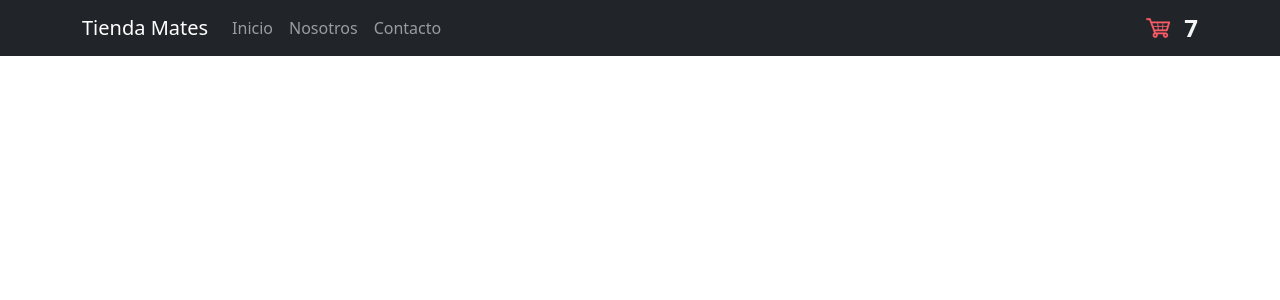
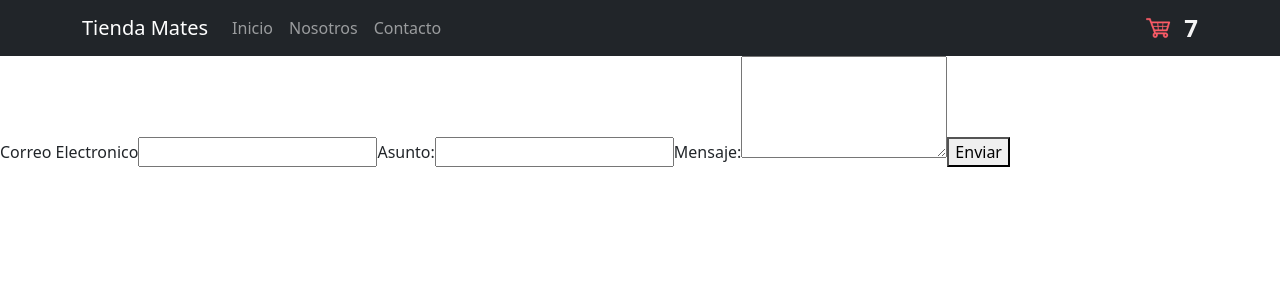
Before and after one commit to gusgusmanzini/e-comerce-GustavoManzini, a React (Vite) app: page /contacto in a window 1280 px wide. Shown: the top 300 px of the page. Built offline with nearby package versions, Linux system fonts and the light colour scheme.

Commit message:
agregue a rea de contacto

```diff
--- a/src/App.jsx
+++ b/src/App.jsx
@@ -4,6 +4,7 @@ import ItemListContainer from "./components/ItemListContainer.jsx";
 import ItemDetailContainer from "./components/ItemDetailContainer.jsx";
 import { BrowserRouter, Route, Routes } from "react-router-dom";
 import Nosotros from "./components/Nosotros";
+import Contacto from "./components/Contacto";
 
 function App() {
   return (
@@ -17,6 +18,8 @@ function App() {
           <Route path="category/:id" element={ <ItemListContainer  />} />
           <Route path="/item/:id" element={<ItemDetailContainer />} />
           <Route path="/nosotros" element={<Nosotros />}  />
+          <Route path="/contacto" element={<Contacto />}  />
+
         </Routes>
 
 
--- /dev/null
+++ b/src/components/Contacto.jsx
@@ -0,0 +1,19 @@
+import React from "react";
+
+const Contacto = () => {
+  return (
+    <>
+      <label for="email">Correo Electronico</label>
+      <input type="email" id="email" name="email" required></input>
+
+      <label for="subject">Asunto:</label>
+      <input type="text" id="subject" name="subject" required></input>
+
+      <label for="message">Mensaje:</label>
+      <textarea id="message" name="message" rows="4" required></textarea>
+      <button type="submit">Enviar</button>
+    </>
+  );
+};
+
+export default Contacto;
```
